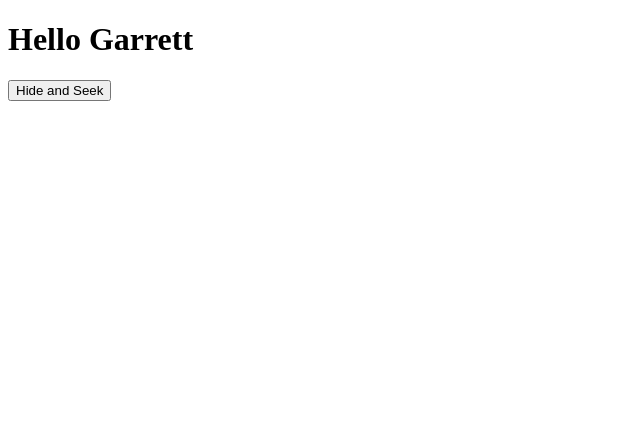
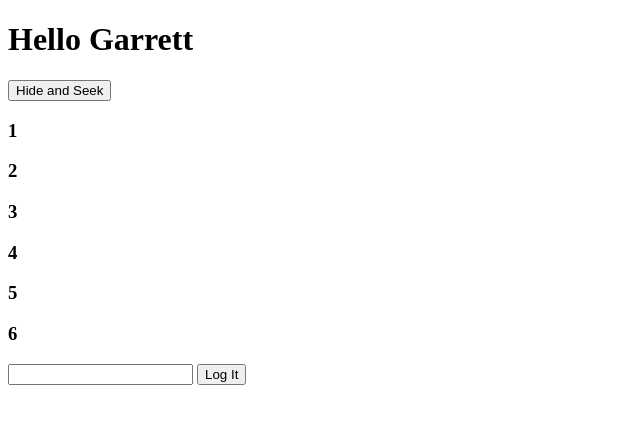
Before and after one commit to gedunlap/vue-practice, a plain HTML site: page index.html in a window 1280 px wide. Shown: the whole page, without its empty margins (0-640 px from the left). Drawn offline with nearby package versions, Linux system fonts and the light colour scheme.

Commit message:
log it and arr

```diff
--- a/app.js
+++ b/app.js
@@ -3,10 +3,15 @@ const app = new Vue({
     data: {
         hello: "Hello Garrett",
         show: false,
+        arr: [1,2,3,4,5,6],
+        input: ""
     },
     methods: {
         hideAndSeek: function(){
             this.show = !this.show
+        },
+        logIt: function(){
+            console.log(this.input)
         }
     }
 })
--- a/index.html
+++ b/index.html
@@ -17,6 +17,12 @@
 
         <h2 v-show="show">You found me!</h2>
 
+        <h3 v-for="num in arr">{{num}}</h3>
+
+        <input type="text" v-model="input">
+
+        <button v-on:click="logIt">Log It</button>
+
 
     </div>
 </body>
```
